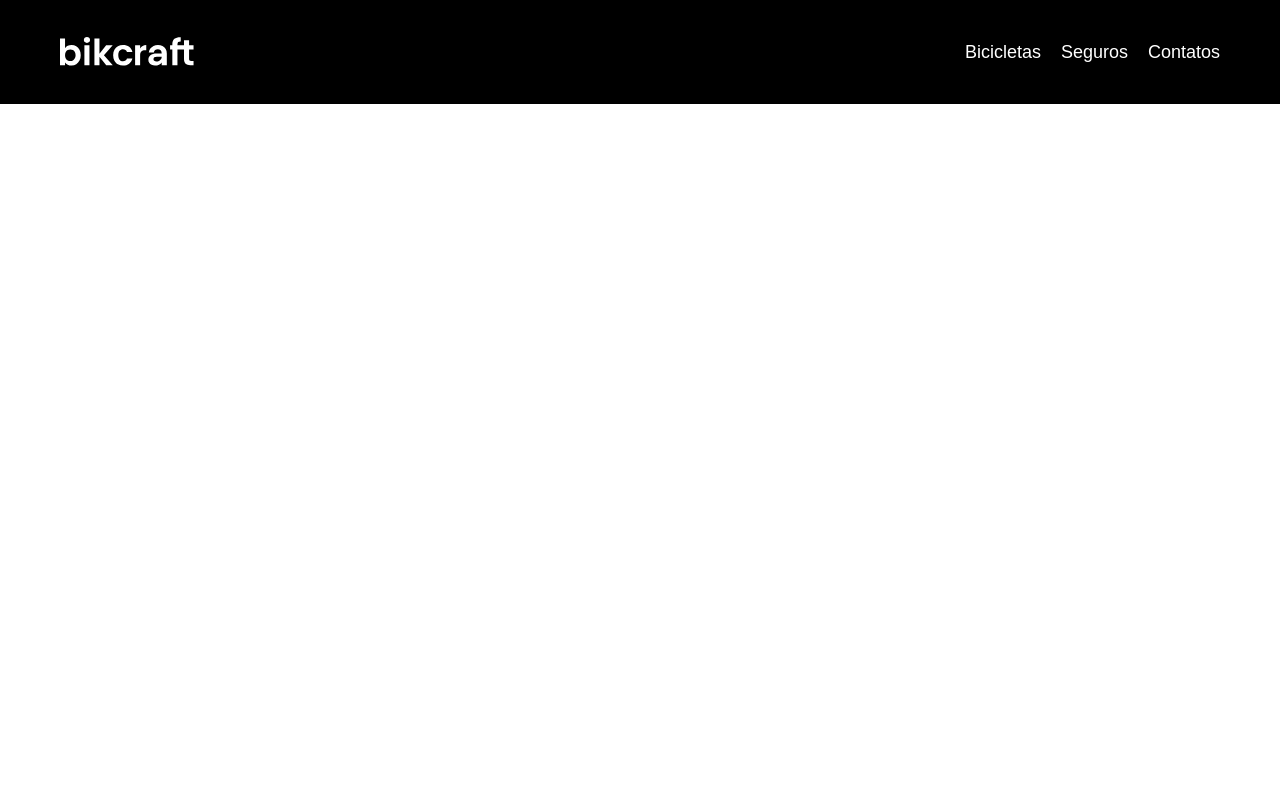
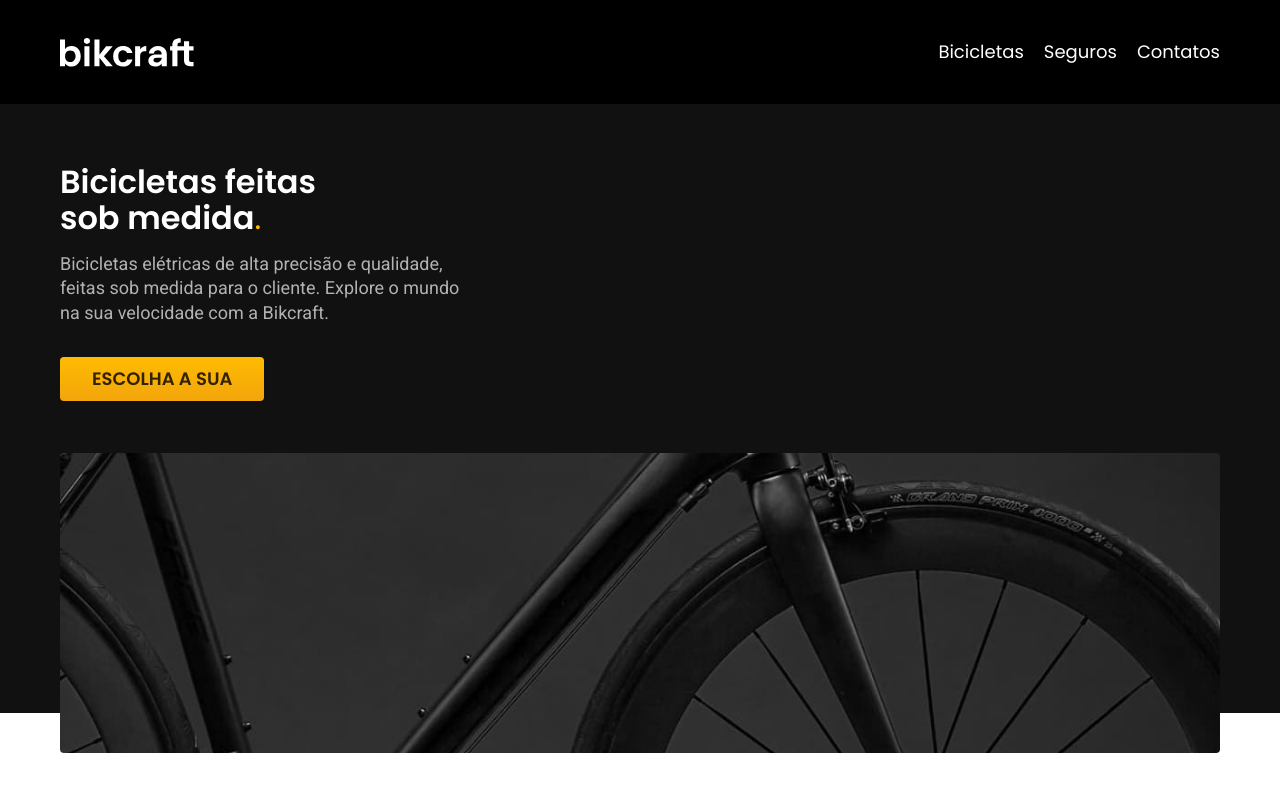
Before and after one commit to WenderMachado/bikecraft, a plain HTML site: page index.html in a window 1280 px wide. Drawn offline with Linux system fonts and the light colour scheme.

Commit message:
syle: Adiciona a Hero page: -Separação em componentes -Separação Inicial em utilitários

```diff
--- /dev/null
+++ b/css/global/global.css
@@ -0,0 +1,17 @@
+*{
+  margin: 0;
+  padding: 0;
+  box-sizing: border-box;
+  list-style: none;
+  font-family: Arial, Helvetica, sans-serif;
+}
+a{
+  text-decoration: none;
+}
+img{
+  max-width: 100%;
+  display: block;
+}
+html{
+  font-size: 62.5%;
+}
--- /dev/null
+++ b/css/global/header.css
@@ -0,0 +1,73 @@
+.header-bg{
+  background-color: #000;
+}
+
+.header{
+  display: flex;
+  flex-wrap: wrap;
+  justify-content: space-between;
+  align-items: center;
+  padding: 2rem;
+  max-width: 120rem;
+  margin: 0 auto;
+  gap: 2rem;
+}
+.header-menu{
+  display: flex;
+  flex-wrap: wrap;
+  gap: 2rem;
+  font-size: 1.8rem;
+}
+
+.header-menu a{
+  display: inline-block;
+  color: #fff;
+  padding: 1.6rem 0rem;
+  line-height: 3.2rem;
+  position: relative;
+  font-family: 'Poppins';
+  font-weight: 400;
+}
+.header-menu a::after{
+  content: "";
+  display: block;
+  height: 2px;
+  width: 0;
+  background-color: #fff;
+  margin-top: 4px;
+  transition: 0.4s;
+  position: absolute;
+}
+
+.header-menu a:hover::after{
+  width: 100%;
+}
+
+@media(max-width: 800px){
+  .header-menu{
+    gap: 2rem;
+  }
+
+  .header-menu a{
+    background-color: #111;
+    padding: 1.2rem 1.6rem;
+    border-radius: 5px;
+  }
+  .header-menu a:hover{
+    background-color:#2e2e2e ;
+  }
+  .header a::after{
+    display: none;
+  }
+
+}
+
+@media(max-width: 600px){
+  .header-menu{
+    gap: 1.2rem;
+  }
+  .header-menu a {
+    padding: 0.8rem 1.2rem;
+    font-size: 1.4rem;
+  }
+}
--- /dev/null
+++ b/css/home/intro.css
@@ -0,0 +1,80 @@
+.introducao-bg{
+  background-color: #000;
+  color: #fff;
+  box-shadow:inset 0 -12rem #fff ;
+}
+.introducao img{
+  height: 100%;
+  object-fit: cover;
+  border-radius: 4px;
+}
+
+.introducao{
+  display: grid;
+  grid-template-columns: 1fr 1fr;
+  gap: 0rem 4rem;
+  max-width: 120rem;
+  align-items: center;
+  justify-content: center;
+  margin: 0 auto;
+  padding: 2rem;
+}
+.introducao-conteudo{
+  align-self: end;
+  padding-bottom: 20rem;
+}
+.introducao h1{
+  margin-bottom: 3.2rem;
+  font-size: 6.4rem;
+  line-height: 1.125;
+  max-width: 15ch;
+  font-family: 'Poppins';
+  font-weight: 600;
+}
+.introducao h1 span{
+  color: #FFBB00;
+  font-family: 'Poppins';
+  font-weight: 400;
+}
+
+.introducao p{
+  margin-bottom: 3.2rem;
+  font-size: 2.4rem;
+  max-width: 40ch;
+  line-height: 1.35;
+  color: #b2b2b2;
+  font-family: 'Roboto';
+  font-weight: 400;
+}
+
+@media(max-width: 120rem){
+  .introducao h1{
+    font-size: 4.8rem;
+  }
+  .introducao p{
+    font-size: 1.8rem;
+  }
+}
+
+@media(max-width: 80rem){
+  .introducao-bg{
+    background: #111;
+    padding-top: 4rem;
+    box-shadow: inset 0 -60px #fff;
+  }
+  .introducao{
+    grid-template-columns: 1fr;
+    gap: 3.2rem;
+  }
+  .introducao-conteudo{
+    padding-bottom: 0;
+  }
+  .introducao h1{
+    font-size: 3.2rem;
+    margin-bottom: 1.6rem;
+  }
+  .introducao img{
+    height: 30rem;
+    width: 100%;
+  }
+}
--- a/css/style.css
+++ b/css/style.css
@@ -1,84 +1,4 @@
-*{
-  margin: 0;
-  padding: 0;
-  box-sizing: border-box;
-  list-style: none;
-  font-family: Arial, Helvetica, sans-serif;
-}
-a{
-  text-decoration: none;
-}
-html{
-  font-size: 62.5%;
-}
-.header-bg{
-  background-color: #000;
-}
-
-.header{
-  display: flex;
-  flex-wrap: wrap;
-  justify-content: space-between;
-  align-items: center;
-  padding: 2rem;
-  max-width: 120rem;
-  margin: 0 auto;
-  gap: 2rem;
-}
-.header-menu{
-  display: flex;
-  flex-wrap: wrap;
-  gap: 2rem;
-  font-size: 1.8rem;
-}
-
-.header-menu a{
-  display: inline-block;
-  color: #fff;
-  padding: 1.6rem 0rem;
-  line-height: 3.2rem;
-  position: relative;
-}
-.header-menu a::after{
-  content: "";
-  display: block;
-  height: 2px;
-  width: 0;
-  background-color: #fff;
-  margin-top: 4px;
-  transition: 0.4s;
-  position: absolute;
-}
-
-.header-menu a:hover::after{
-  width: 100%;
-}
-
-@media(max-width: 800px){
-  .header-menu{
-    gap: 2rem;
-  }
-
-  .header-menu a{
-    background-color: #111;
-    padding: 1.2rem 1.6rem;
-    border-radius: 5px;
-  }
-  .header-menu a:hover{
-    background-color:#2e2e2e ;
-  }
-  .header a::after{
-    display: none;
-  }
-
-}
-
-@media(max-width: 600px){
-  .header-menu{
-    gap: 1.2rem;
-  }
-  .header-menu a {
-    padding: 0.8rem 1.2rem;
-    font-size: 1.4rem;
-  }
-}
+@import "/css/global/global.css";
+@import "/css/global/header.css";
+@import "/css/home/intro.css";
+@import "/css/utllidades/componentes.css"
--- /dev/null
+++ b/css/utllidades/componentes.css
@@ -0,0 +1,25 @@
+.btn{
+  padding: 1.6rem 3.2rem;
+  background: linear-gradient(#FFBB00, #f2a50c);
+  display: inline-block;
+  color: #332200;
+  border-radius: 4px;
+  box-shadow: 0 1px 2px rgba(0, 0, 0, .1);
+  font-size: 1.8rem;
+  line-height: 1.2rem;
+  text-transform: uppercase;
+  font-family: 'Poppins';
+  font-weight: 600;
+  margin-bottom: 2rem;
+}
+
+.btn:hover{
+  background: linear-gradient(#ffb60d, #e59317);
+}
+
+@media(max-width: 60rem){
+  .btn{
+    padding: 1.2rem 1.6rem ;
+    font-size: 1.6rem;
+  }
+}
--- a/index.html
+++ b/index.html
@@ -4,6 +4,9 @@
   <meta charset="UTF-8">
   <meta name="viewport" content="width=device-width, initial-scale=1.0">
   <meta name="description" content="Bicicletas elétricas de alta precisão e qualidade,  feitas sob medida para o cliente. Explore o mundo na sua velocidade com a Bikcraft.">
+  <link rel="preconnect" href="https://fonts.googleapis.com">
+  <link rel="preconnect" href="https://fonts.gstatic.com" crossorigin>
+  <link href="https://fonts.googleapis.com/css2?family=Poppins:wght@400;500;600&family=Roboto:ital,wght@0,100..900;1,100..900&display=swap" rel="stylesheet">
   <link rel="stylesheet" href="/css/style.css">
   <link rel="shortcut icon" href="favicon.svg" type="html+xml">
   <title>Bikecraft- Bicicleas Elétricas</title>
@@ -22,5 +25,18 @@
       </nav>
     </div>
   </header>
+
+  <main class="introducao-bg">
+    <div class="introducao">
+      <div class="introducao-conteudo">
+        <h1>Bicicletas feitas sob medida<span>.</span></h1>
+        <p>Bicicletas elétricas de alta precisão e qualidade,  feitas sob medida para o cliente. Explore o mundo na sua velocidade com a Bikcraft.</p>
+        <a href="./bicicletas.html" class="btn">Escolha a sua</a>
+      </div>
+        <img src="/uploads/img/fotos/img-intro.jpg" alt="Bicicleta elétrica preta">
+      </div>
+
+
+  </main>
 </body>
 </html>
```
